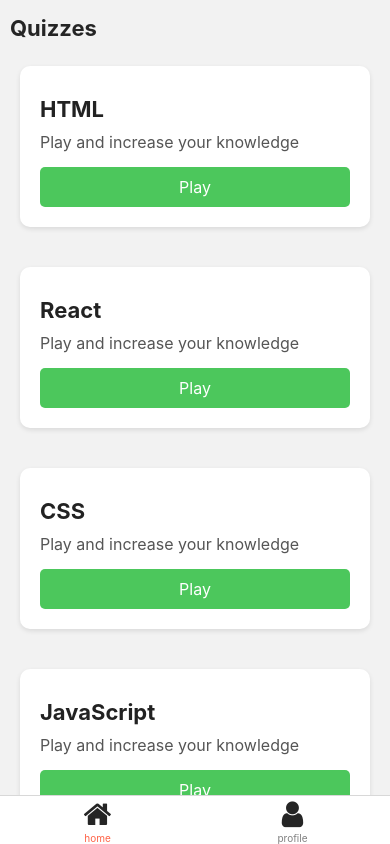
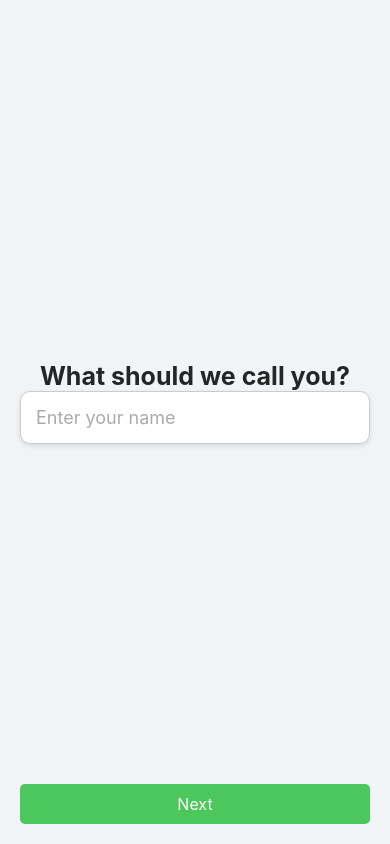
Before and after one commit to anthesm/Daring-Beginner, a React Native app: screen / in a window 390 px wide. Built offline with nearby package versions, Linux system fonts and the light colour scheme.

Commit message:
modifications in nav and screen

```diff
--- a/src/navigations/Nav.jsx
+++ b/src/navigations/Nav.jsx
@@ -38,7 +38,7 @@ const BottomTab = () => {
 };
 
 const Nav = () => {
-  const [name, setName] = useState('');
+  const [name, setName] = useState(null);
 
   useEffect(() => {
     const getName = async () => {
--- a/src/screens/quiz/QuizScreen.jsx
+++ b/src/screens/quiz/QuizScreen.jsx
@@ -26,7 +26,7 @@ const QuizScreen = ({navigation, route}) => {
     questionsTopic = HTML;
   } else if (route.params.question === 'css') {
     questionsTopic = CSS;
-  } else if (route.params.question === 'js') {
+  } else if (route.params.question === 'javascript') {
     questionsTopic = JAVASCRIPT;
   }
 
```
